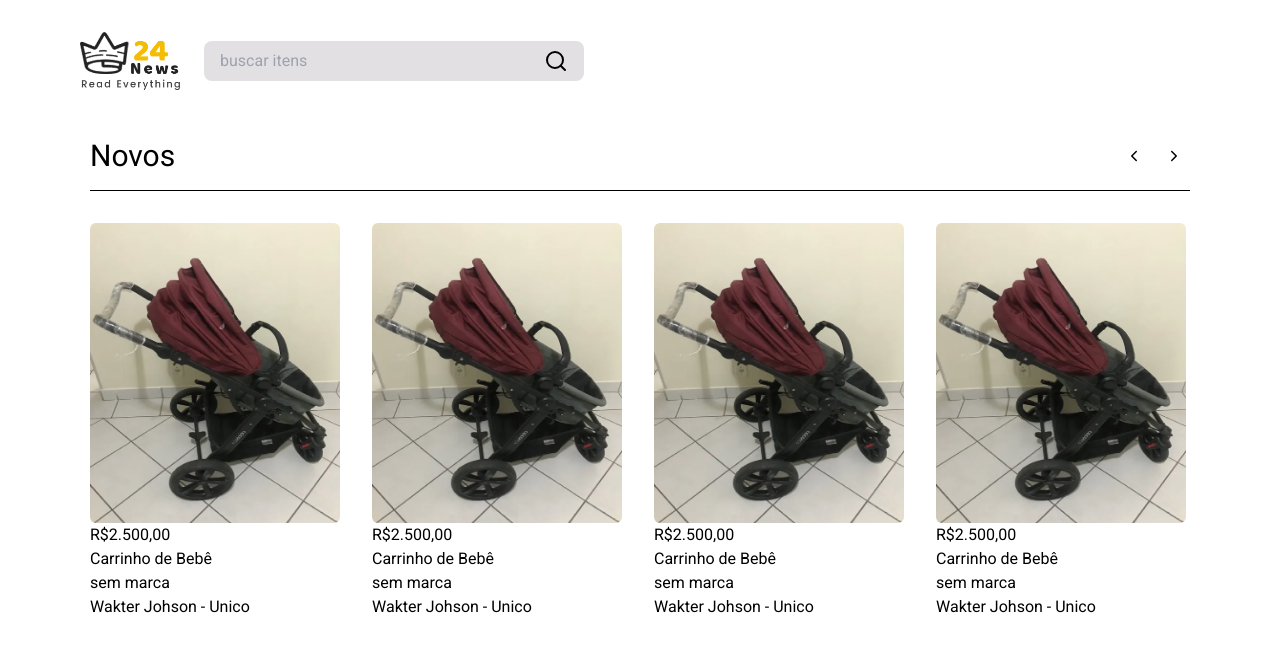
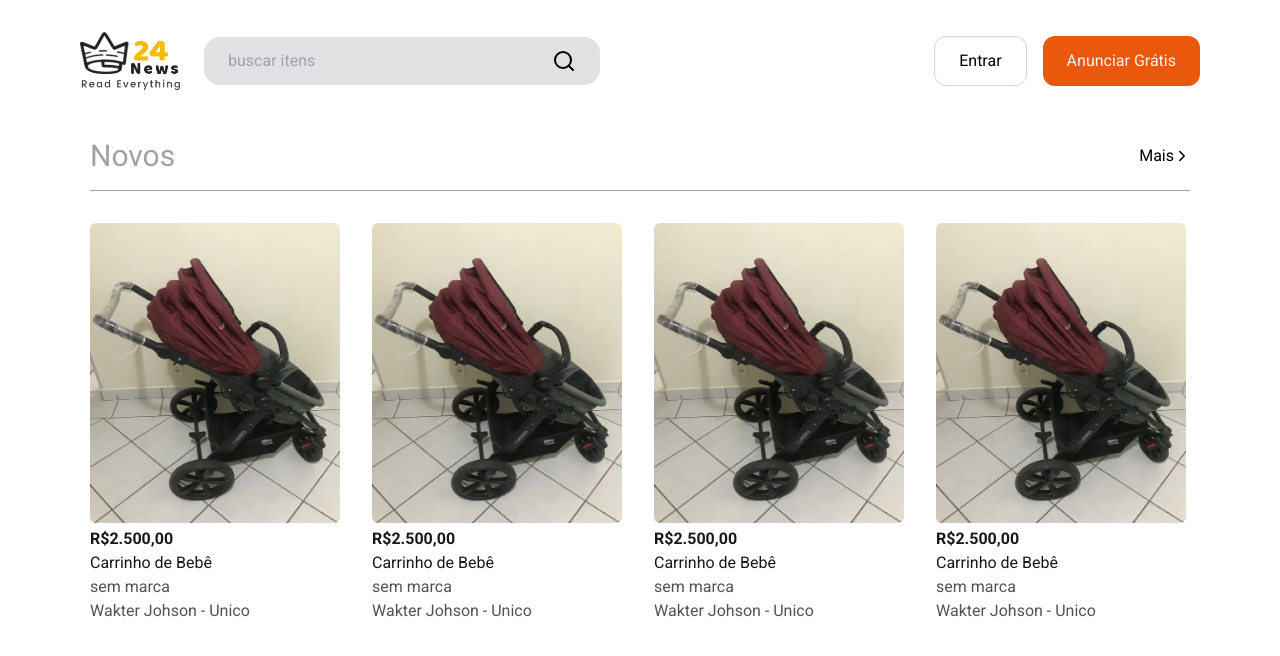
Before and after one commit to adventureandre/desapega-vendas, a Next.js app: page / in a window 1280 px wide. Shown: the top 656 px of the page. Built offline with nearby package versions, Linux system fonts and the light colour scheme.

Commit message:
Initialization creation product page of project Fixes #4

```diff
--- a/src/app/(store)/(home)/page.tsx
+++ b/src/app/(store)/(home)/page.tsx
@@ -1,6 +1,5 @@
 import Image from 'next/image'
-import React from 'react'
-import { IoIosArrowBack, IoIosArrowForward } from 'react-icons/io'
+import { IoIosArrowForward } from 'react-icons/io'
 import { LuSearch } from 'react-icons/lu'
 
 import carrinhoDeBb from '@/images/carinho-de-bb.png'
@@ -9,36 +8,40 @@ import logo from '@/images/logo.png'
 export default async function Home() {
   return (
     <>
-      <header className="flex justify-between flex-col gap-2">
+      <header className="flex justify-between flex-col gap-2 ">
         <div className="py-8 px-20 flex items-center">
           <h1 className="text-zero">Desapega Vendas</h1>
           <Image src={logo} alt="Logo" width={100} />
-          <div className="bg-desapegaFundoHover flex gap-1 items-center ml-6 py-2 px-4 rounded-lg">
+          <div className="bg-desapegaFundoHover flex gap-1 items-center ml-6 py-3 px-6 rounded-2xl">
             <input
-              className="w-[320px] bg-desapegaFundoHover outline-none text-base "
+              className="w-[320px] bg-transparent outline-none text-base "
               type="text"
               placeholder="buscar itens"
             />
             <LuSearch className=" text-2xl" />
           </div>
+
+          <div className="flex w-full justify-end gap-4">
+            <button className="py-3 px-6 rounded-xl border border-gray-300 hover:border-gray-500 hover:text-gray-700 transition-colors duration-300">
+              Entrar
+            </button>
+            <button className="bg-orange-600 text-gray-100 py-3 px-6 rounded-xl hover:bg-orange-700 transition-colors duration-300">
+              Anunciar Grátis
+            </button>
+          </div>
         </div>
       </header>
-      <main className="space-y-6 flex justify-center">
+      <main className="space-y-6 flex justify-center flex-wrap">
         <section className="max-w-[1100px] space-y-6 min-w-[400px]">
           <div className="py-4 border-b border-gray-400">
             <div className="flex justify-between items-center ">
               <h2 className="text-3xl text-zinc-400">Novos</h2>
-              <div className="flex gap-2 ">
+              <div className="flex gap-1 ">
                 <button
-                  className="bg-zinc-300 text-gray-900 rounded-sm p-2 hover:bg-gray-500 hover:text-gray-200"
-                  aria-label="Previous"
-                >
-                  <IoIosArrowBack />
-                </button>
-                <button
-                  className="bg-zinc-400 text-gray-900 rounded-sm p-2 hover:bg-gray-600 hover:text-gray-200"
+                  className=" flex items-center hover:text-orange-600 "
                   aria-label="Next"
                 >
+                  Mais
                   <IoIosArrowForward />
                 </button>
               </div>
@@ -52,17 +55,19 @@ export default async function Home() {
                 className="p-2 rounded-md bg-desapegaWhite min-h-[350px] min-w-[270px]"
               >
                 <Image
-                  className="w-[250px] h-[300px] rounded-md"
+                  className="w-[250px] h-[300px] rounded-md mb-1"
                   src={carrinhoDeBb}
                   alt=""
                   width={450}
                 />
-                <span className="text-zinc-900">R$2.500,00</span>
+                <span className="text-zinc-900 font-bold">R$2.500,00</span>
                 <h3 className="text-md text-zinc-900 text-left">
                   Carrinho de Bebê
                 </h3>
-                <p className="text-zinc-600">sem marca</p>
-                <p className="text-zinc-600">Wakter Johson - Unico</p>
+
+                <p className="text-zinc-600">
+                  sem marca <br /> Wakter Johson - Unico
+                </p>
               </article>
             ))}
           </div>
--- /dev/null
+++ b/src/app/(store)/product/[slug]/page.tsx
@@ -0,0 +1,20 @@
+import { Metadata } from 'next'
+
+interface ProductProps {
+  params: {
+    slug: string
+  }
+}
+
+export async function generateMetadata({
+  params,
+}: ProductProps): Promise<Metadata> {
+  return {
+    title: params.slug,
+  }
+}
+
+export default function Product({ params }: ProductProps) {
+  const product = params.slug
+  return <div>{product}</div>
+}
--- a/src/app/layout.tsx
+++ b/src/app/layout.tsx
@@ -1,6 +1,7 @@
+import '@/styles/globals.css'
+
 import type { Metadata } from 'next'
 import { Roboto } from 'next/font/google'
-import '@/styles/globals.css'
 
 const roboto = Roboto({
   weight: ['400', '700'],
--- a/tailwind.config.ts
+++ b/tailwind.config.ts
@@ -7,17 +7,17 @@ const config: Config = {
     './src/app/**/*.{js,ts,jsx,tsx,mdx}',
   ],
   theme: {
-    colors: {
-      desapegaFundo: '#ffffff',
-      desapegaFundoHover: '#e2e0e2',
-      desapegaWhite: 'white',
-      desapegaYellow: '#ff7e3b',
-      desapegaRed: '#e81a5d',
-      desapegaBlue: '#00a8fb',
-    },
     extend: {
       fontSize: {
         zero: '0',
+      },
+      colors: {
+        desapegaFundo: '#ffffff',
+        desapegaFundoHover: '#e2e0e2',
+        desapegaWhite: 'white',
+        desapegaYellow: '#ff7e3b',
+        desapegaRed: '#e81a5d',
+        desapegaBlue: '#00a8fb',
       },
       fontFamily: {
         sans: 'Roboto',
```
